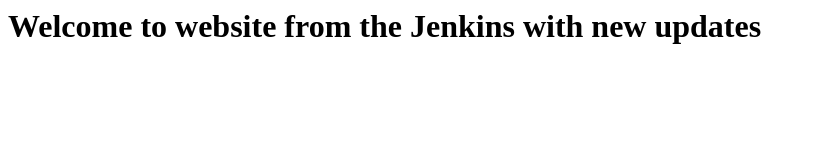
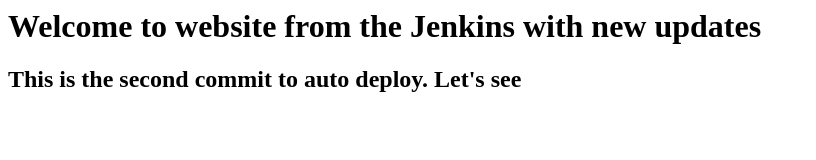
Before and after one commit to mifraheem/jenkins-test, a plain HTML site: page index.html in a window 1280 px wide. Shown: the whole page, without its empty margins (0-816 px from the left). Drawn offline with Linux system fonts and the light colour scheme.

Commit message:
Update index.html

```diff
--- a/index.html
+++ b/index.html
@@ -1,3 +1,4 @@
 <html>
   <h1>Welcome to website from the Jenkins with new updates</h1>
+  <h2>This is the second commit to auto deploy. Let's see </h2>
 </html>
```
